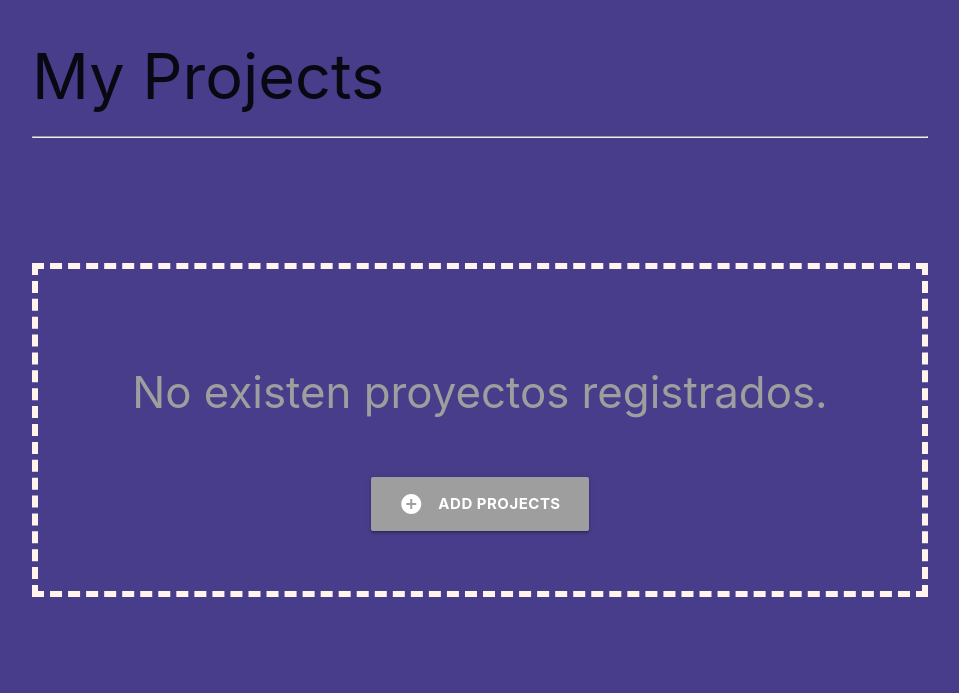
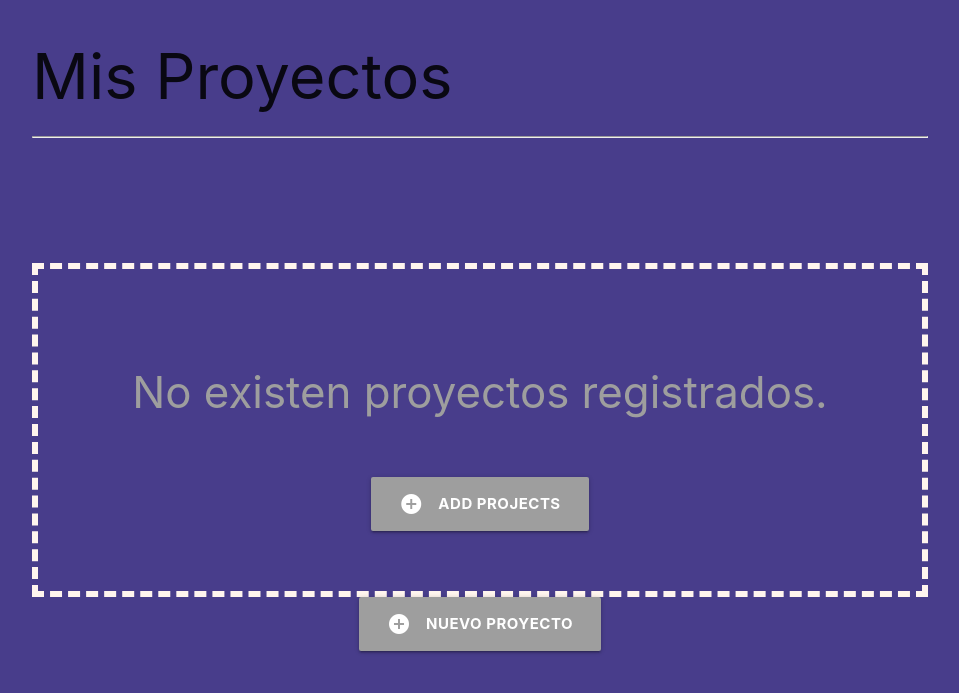
Before and after one commit to GimelM/Budget-APP, a Django app: page / in a window 1280 px wide. Shown: the top 693 px of the page, without its empty margins (160-1119 px from the left). Run offline with Django 4.2, Linux system fonts and the light colour scheme; data that the repository does not hold is empty.

Commit message:
Update Presupuesto

```diff
--- a/presupuesto/templates/presupuesto/listar-proyecto.html
+++ b/presupuesto/templates/presupuesto/listar-proyecto.html
@@ -4,7 +4,7 @@
 
 <div class="container">
 
-    <h1>My Projects</h1>
+    <h1>Mis Proyectos</h1>
     <hr>
 
     <div class="row">
@@ -12,7 +12,7 @@
       <div class="col s12 md6 xl3">
         <div class="card-panel">
           <h5>{{ proyecto.nombre }}</h5>
-          <a href="{% url 'detalle' proyecto.slug %}" class="btn">Visit</a>
+          <a href="{% url 'detalle' proyecto.slug %}" class="btn">Ver</a>
         </div>
       </div>
       {% empty %}
@@ -23,7 +23,16 @@
           <span class="bold">Add Projects</span>
         </a>
       </div>
+
+
       {% endfor %}
+    </div>
+
+    <div class="center">
+      <a href="{% url 'crear' %}" class="btn-large grey">
+        <i class="material-icons white-text left">add_circle</i>
+        <span class="bold">Nuevo Proyecto</span>
+      </a>
     </div>
 
 
```
